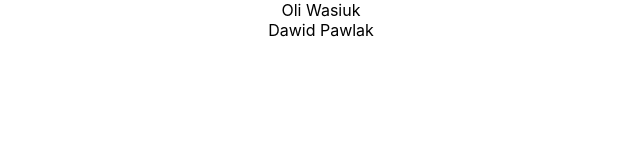
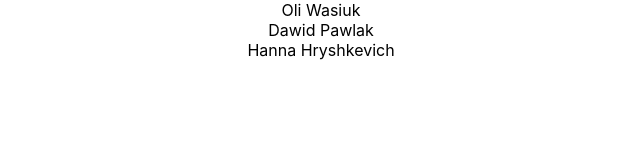
Before and after one commit to rvai00/monocykl_projekt, a React (Create React App) app: page / in a window 1280 px wide. Shown: the top 160 px of the page, without its empty margins (319-959 px from the left). Built offline with nearby package versions, Linux system fonts and the light colour scheme.

Commit message:
dodanie imienia

```diff
--- a/src/App.js
+++ b/src/App.js
@@ -6,6 +6,7 @@ function App() {
     <div className="App">
     <div>Oli Wasiuk</div>
     <div>Dawid Pawlak</div>
+    <div>Hanna Hryshkevich</div>
     </div>
   );
 }
```
